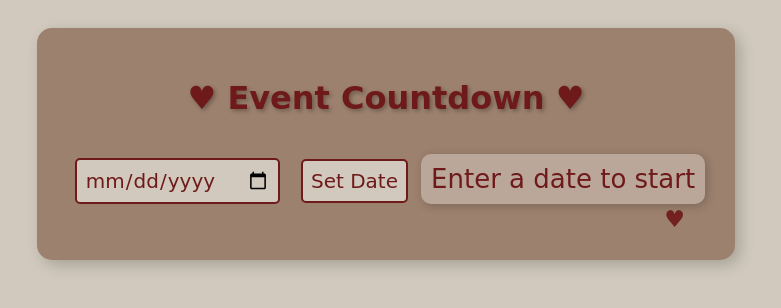
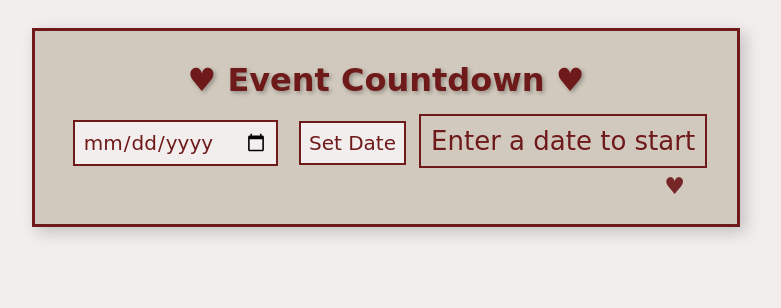
Before and after one commit to whimsicalfairy777/countdown-notion-widget, a plain HTML site: page index.html in a window 1280 px wide. Shown: the whole page, without its empty margins (254-1035 px from the left). Drawn offline with Linux system fonts and the light colour scheme; a web font is replaced by a local one.

Commit message:
Colours and frame Update index.html

```diff
--- a/index.html
+++ b/index.html
@@ -8,16 +8,16 @@
     <style>
         body {
             font-family: 'UnifrakturMaguntia', cursive;
-            background-color: #d1c9bd;
+            background-color: #F3EEEE;
             text-align: center;
             padding: 20px;
             position: relative;
             overflow: hidden;
         }
         .countdown-container {
-            background-color: #9c816e;
+            background-color: #D1C9BD;
             padding: 30px;
-            border-radius: 15px;
+            border: 3px solid #6F1A1A;
             display: inline-block;
             position: relative;
             box-shadow: 5px 5px 15px rgba(0, 0, 0, 0.2);
@@ -26,6 +26,7 @@
             color: #6F1A1A;
             font-size: 32px;
             text-shadow: 2px 2px 4px rgba(0, 0, 0, 0.3);
+            margin: 0;
         }
         input, button {
             font-family: 'UnifrakturMaguntia', cursive;
@@ -33,25 +34,23 @@
             padding: 8px;
             margin: 8px;
             border: 2px solid #6F1A1A;
-            background-color: #d1c9bd;
+            background-color: #F3EEEE;
             color: #6F1A1A;
-            border-radius: 5px;
             cursor: pointer;
             transition: 0.3s;
         }
         button:hover {
             background-color: #6F1A1A;
-            color: #d1c9bd;
+            color: #F3EEEE;
         }
         #countdown {
             color: #6F1A1A;
             font-size: 26px;
             margin-top: 15px;
             padding: 10px;
-            background: rgba(255, 255, 255, 0.3);
-            border-radius: 10px;
+            background: #D1C9BD;
+            border: 2px solid #6F1A1A;
             display: inline-block;
-            box-shadow: 2px 2px 10px rgba(0, 0, 0, 0.2);
         }
 
         /* Floating Hearts */
```
